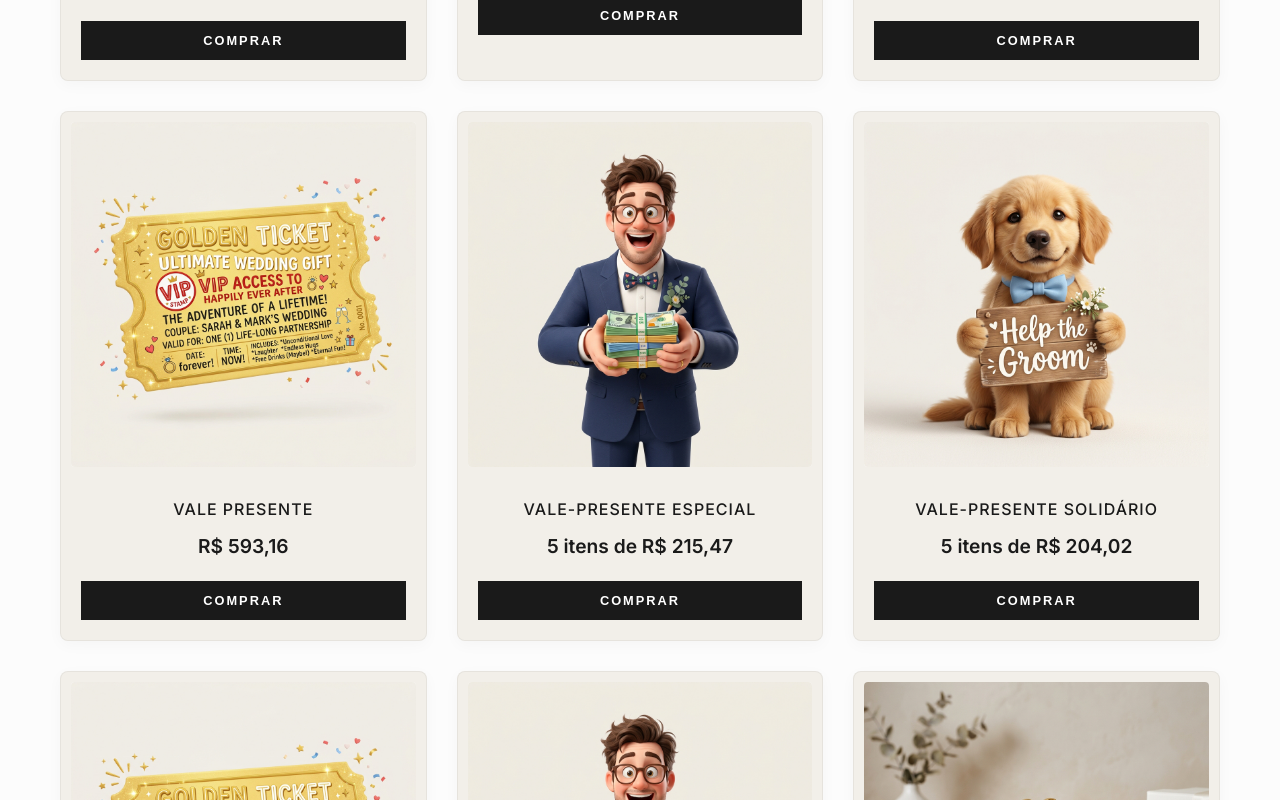
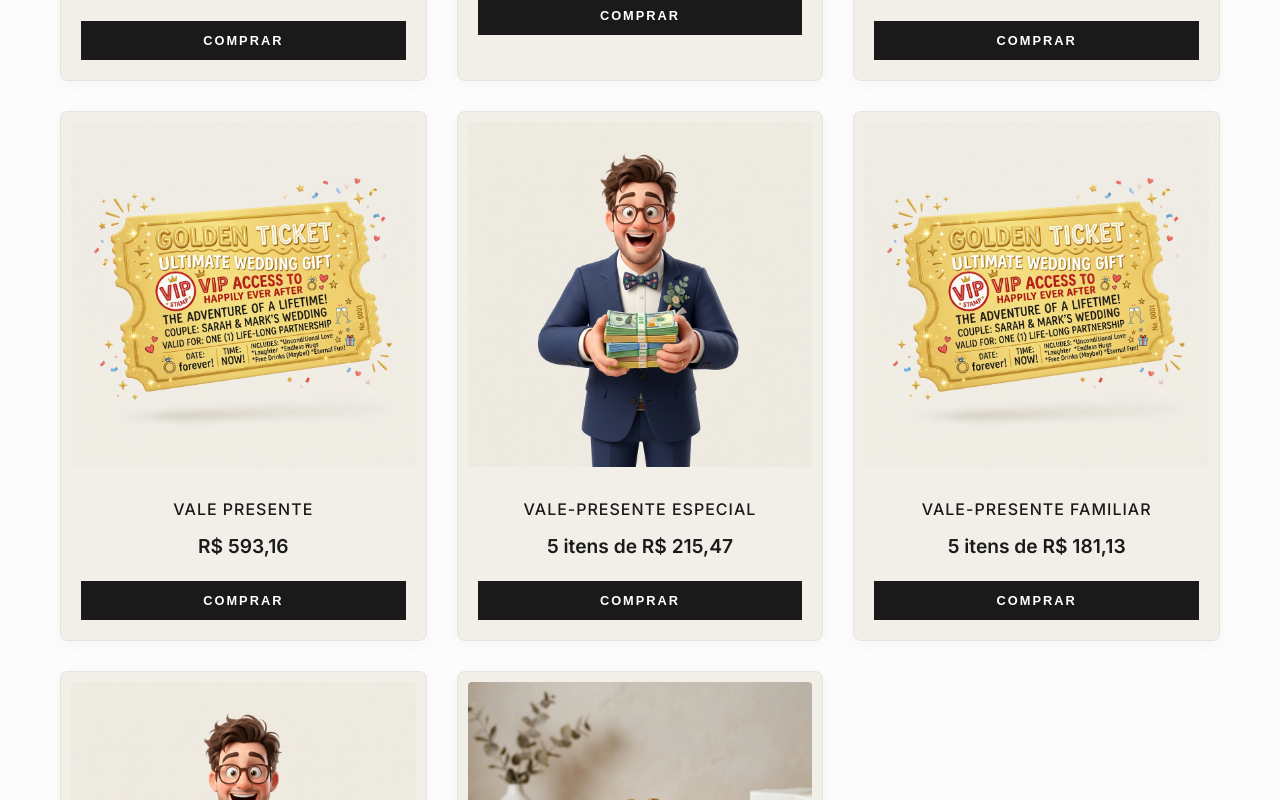
Before and after one commit to guuhferiani/casamento, a React (Vite) app: page /lista-de-mimos in a window 1280 px wide. Shown: the part 6720-7520 px from the top of the page. Built offline with nearby package versions, Linux system fonts and the light colour scheme; no server answers; a web font is replaced by a local one.

Commit message:
remover vale presente solidário

```diff
--- a/src/components/Gifts.jsx
+++ b/src/components/Gifts.jsx
@@ -73,7 +73,7 @@ const Gifts = () => {
     { id: 36, name: 'Cofre novo para guardar as economias', price: 143.36, category: 'Poupança', isCota: true, shares: 5, image: '/images/gifts/piggy-bank.png' },
     { id: 37, name: 'Vale Presente', price: 593.16, category: 'Poupança', image: '/images/gifts/voucher-fun.png' },
     { id: 39, name: 'Vale-presente Especial', price: 215.47, category: 'Poupança', isCota: true, shares: 5, image: '/images/gifts/voucher-meme.png' },
-    { id: 40, name: 'Vale-presente Solidário', price: 204.02, category: 'Poupança', isCota: true, shares: 5, image: '/images/gifts/help-groom.png' },
+
     { id: 41, name: 'Vale-presente Familiar', price: 181.13, category: 'Poupança', isCota: true, shares: 5, image: '/images/gifts/voucher-fun.png' },
     { id: 42, name: 'Vale-presente Amigo', price: 192.58, category: 'Poupança', image: '/images/gifts/voucher-meme.png' },
     { id: 44, name: 'Cota para nosso Chá de Porquinho Virtual', price: 364.26, category: 'Poupança', image: '/images/gifts/piggy-bank.png' },
```
